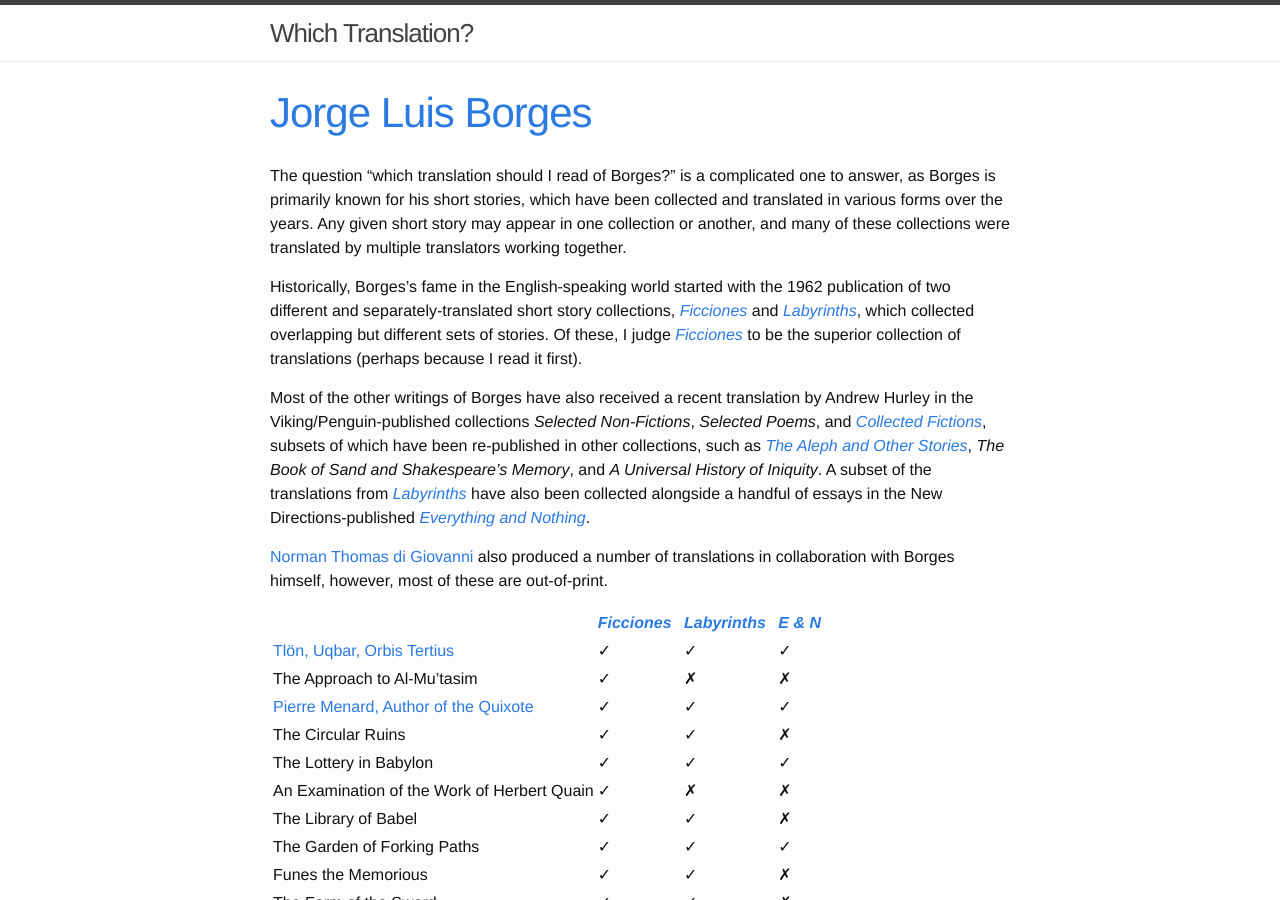
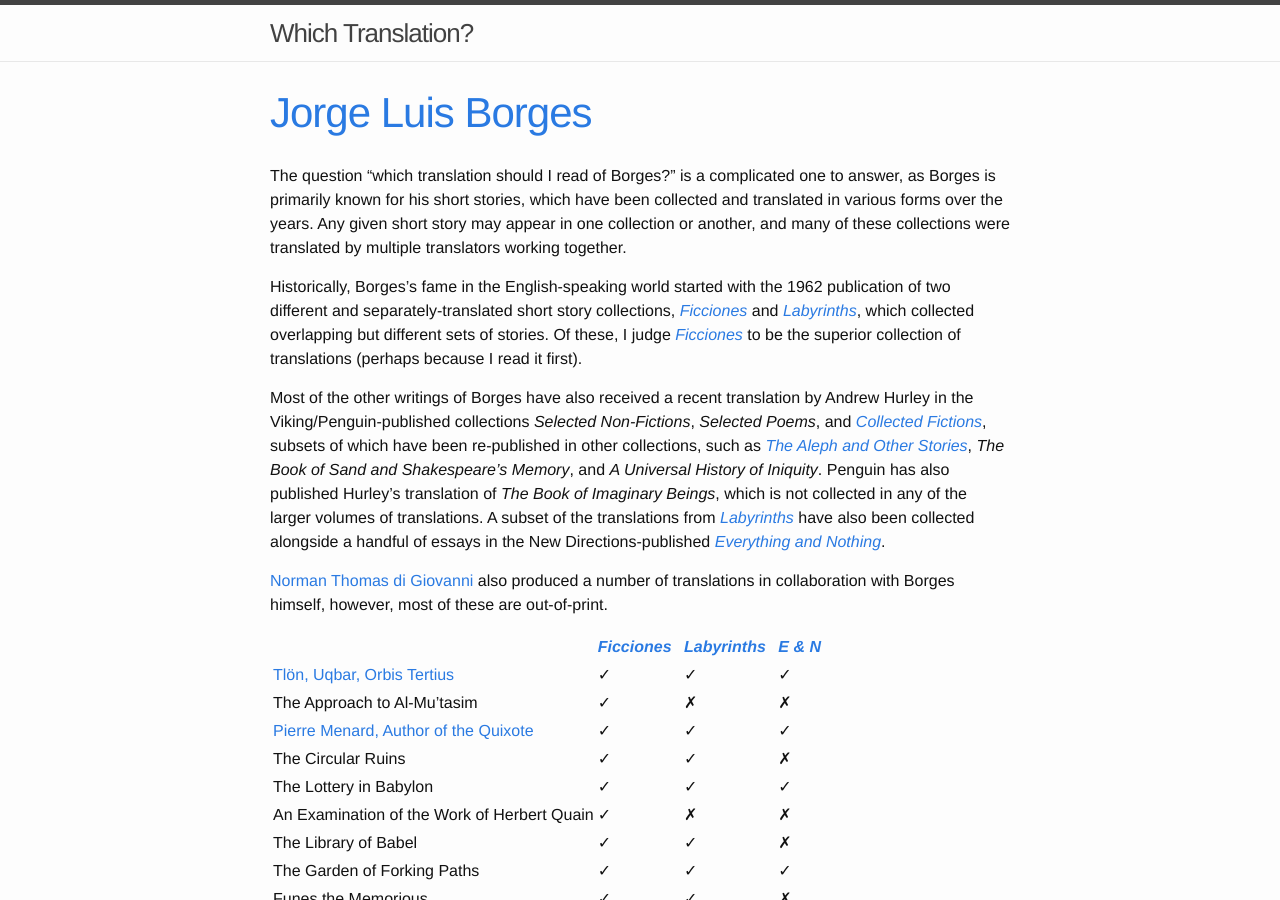
Before and after one commit to whichtranslation/whichtranslation, a Jekyll site: the page built from _authors/borges/index.md, in a window 1280 px wide and 900 px high. Built offline with Jekyll 4.4.1, drawn with Linux system fonts in a browser that asks for light colours; a script that is not in the unit is left out.

Commit message:
Add note about The Book of Imaginary Beings

```diff
--- a/_authors/borges/index.md
+++ b/_authors/borges/index.md
@@ -9,7 +9,7 @@
 
 Historically, Borges's fame in the English-speaking world started with the 1962 publication of two different and separately-translated short story collections, [_Ficciones_](ficciones) and [_Labyrinths_](labyrinths), which collected overlapping but different sets of stories. Of these, I judge [_Ficciones_](ficciones) to be the superior collection of translations (perhaps because I read it first).
 
-Most of the other writings of Borges have also received a recent translation by Andrew Hurley in the Viking/Penguin-published collections _Selected Non-Fictions_, _Selected Poems_, and [_Collected Fictions_](collected-fictions), subsets of which have been re-published in other collections, such as [_The Aleph and Other Stories_](the-aleph-and-other-stories),  _The Book of Sand and Shakespeare's Memory_, and _A Universal History of Iniquity_. A subset of the translations from [_Labyrinths_](labyrinths) have also been collected alongside a handful of essays in the New Directions-published [_Everything and Nothing_](everything-and-nothing).
+Most of the other writings of Borges have also received a recent translation by Andrew Hurley in the Viking/Penguin-published collections _Selected Non-Fictions_, _Selected Poems_, and [_Collected Fictions_](collected-fictions), subsets of which have been re-published in other collections, such as [_The Aleph and Other Stories_](the-aleph-and-other-stories),  _The Book of Sand and Shakespeare's Memory_, and _A Universal History of Iniquity_. Penguin has also published Hurley's translation of _The Book of Imaginary Beings_, which is not collected in any of the larger volumes of translations. A subset of the translations from [_Labyrinths_](labyrinths) have also been collected alongside a handful of essays in the New Directions-published [_Everything and Nothing_](everything-and-nothing).
 
 [Norman Thomas di Giovanni](https://en.wikipedia.org/wiki/Norman_Thomas_di_Giovanni) also produced a number of translations in collaboration with Borges himself, however, most of these are out-of-print.
 
```
